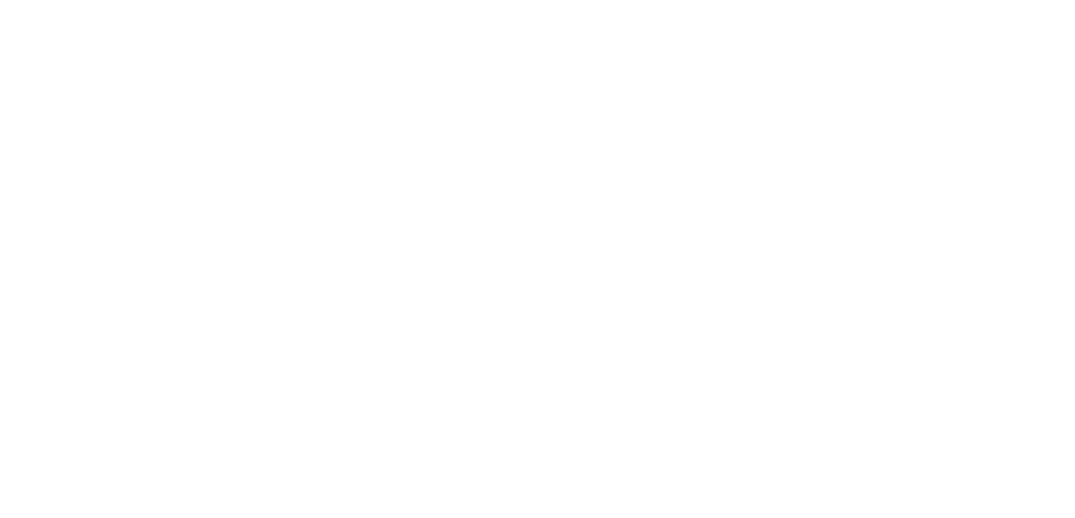
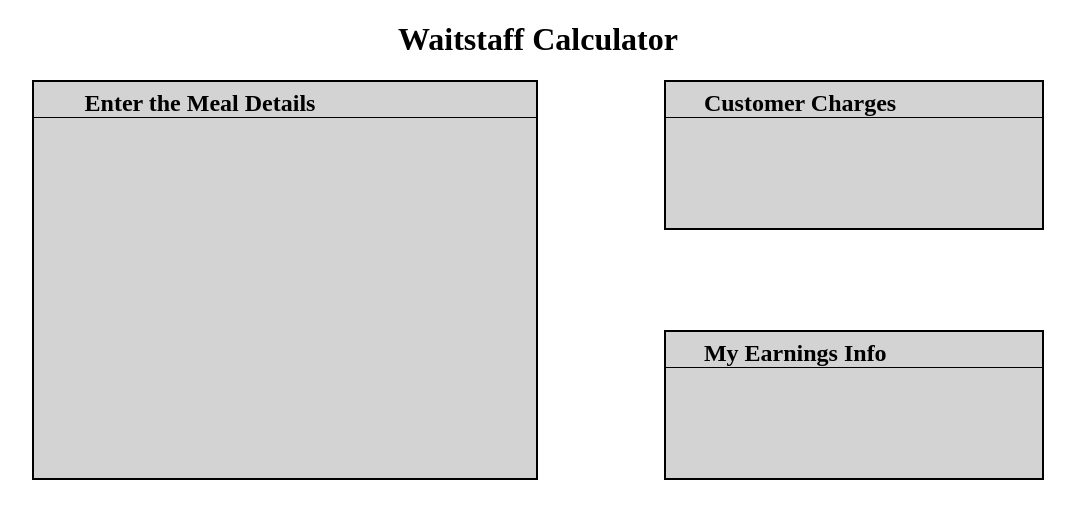
Before and after one commit to djllap/waitstaff, a plain HTML site: page index.html in a window 1280 px wide. Shown: the whole page, without its empty margins (102-1177 px from the left). Drawn offline with Linux system fonts and the light colour scheme.

Commit message:
added stles and fleshed out wireframe

```diff
--- a/index.html
+++ b/index.html
@@ -4,16 +4,33 @@
   <meta charset="UTF-8">
   <meta name="viewport" content="width=device-width, initial-scale=1.0">
   <meta http-equiv="X-UA-Compatible" content="ie=edge">
+  <link rel="stylesheet" href="styles.css">
   <title>Waitstaff Calculator</title>
 </head>
 <body>
-  <header></header>
+  <header>
+    <h1>Waitstaff Calculator</h1>
+  </header>
   <div class="content-box">
-    <div class="meal-box"></div>
+    <div class="meal-box box">
+      <header class="mealbox-header box-header">
+        <h2>Enter the Meal Details</h2>
+      </header>
+    </div>
     <div class = "column-right">
-      <div class="top-right"></div>
-      <div class="bottom-right"></div>
+      <div class="customer-charges-box box">
+        <header class="charges-header box-header">
+          <h2>Customer Charges</h2>
+        </header>
+      </div>
+      <div class="earnings-box box">
+        <header class="earnings-header box-header">
+            <h2>My Earnings Info</h2>
+        </header>
+      </div>
     </div>
   </div>
+
+  <script src="scripts.js"></script>
 </body>
 </html>
--- a/styles.css
+++ b/styles.css
@@ -1,3 +1,46 @@
 * {
   box-sizing: border-box;
 }
+
+.content-box {
+  display: flex;
+  flex-direction: row;
+  width: 100%;
+  justify-content: space-evenly;
+  min-height: 400px;
+}
+
+.meal-box {
+  width: 40%;
+}
+
+.column-right {
+  display: flex;
+  flex-direction: column;
+  width: 30%;
+  justify-content: space-between;
+}
+
+.customer-charges-box, .earnings-box {
+  min-height: 150px;
+}
+
+.box {
+  background-color: lightgrey;
+  border: 2px solid black;
+}
+
+h1 {
+  text-align: center;
+}
+
+.box-header {
+  margin-top: 8px;
+  padding-left: 10%;
+  border-bottom: 1px solid black;
+}
+
+h2 {
+  padding: 0;
+  margin: 0
+}
```
